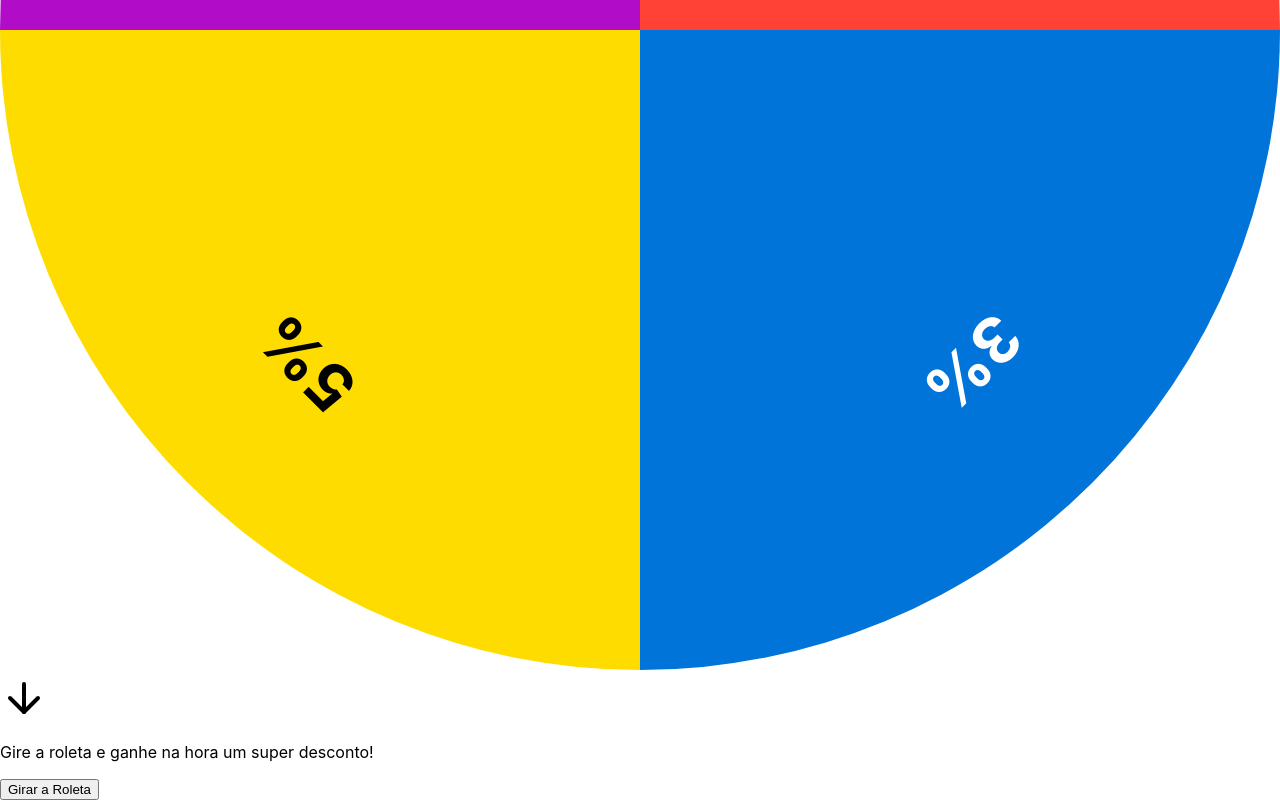
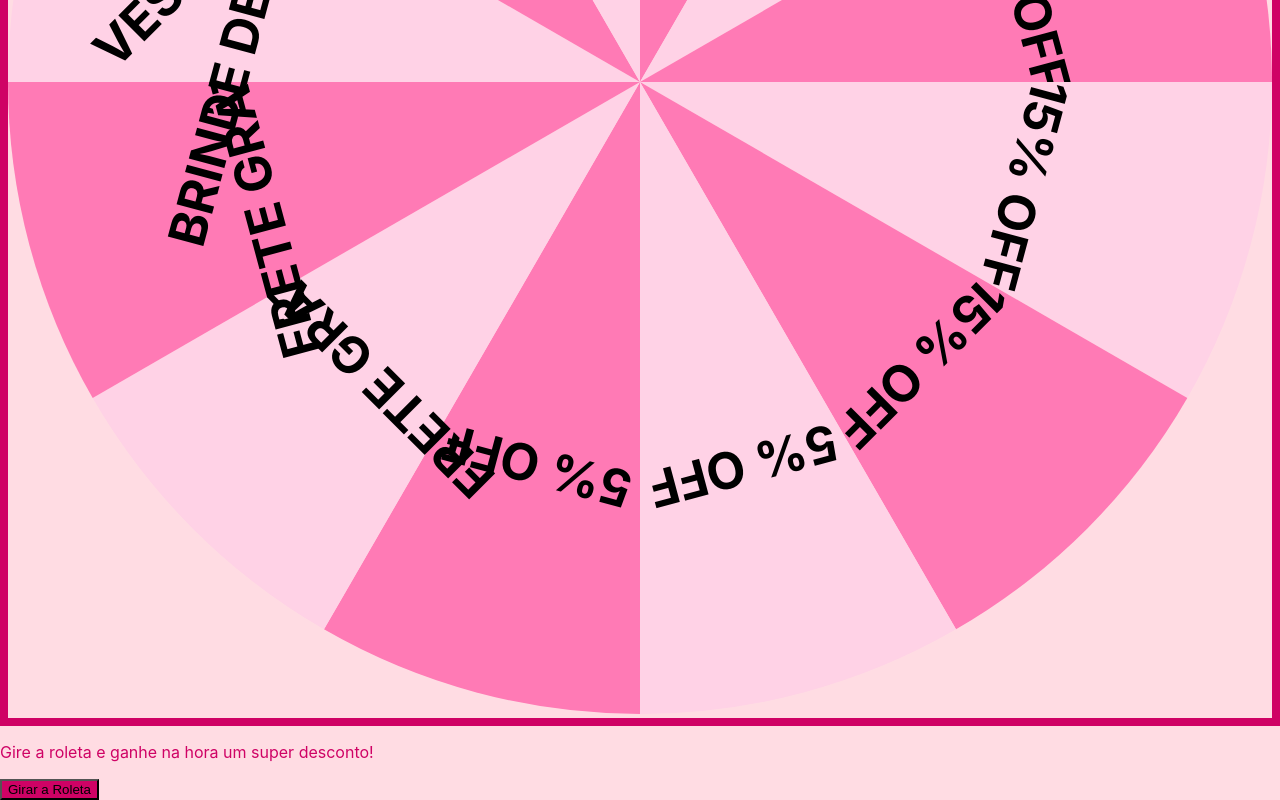
Before and after one commit to puppe1990/roulette-app, a React (Create React App) app: page / in a window 1280 px wide. Shown: the part 692-1492 px from the top of the page. Built offline with nearby package versions, Linux system fonts and the light colour scheme.

Commit message:
update layout

```diff
--- a/public/index.html
+++ b/public/index.html
@@ -24,7 +24,7 @@
       work correctly both with client-side routing and a non-root public URL.
       Learn how to configure a non-root public URL by running `npm run build`.
     -->
-    <title>React App</title>
+    <title>Roleta de Desconto</title>
   </head>
   <body>
     <noscript>You need to enable JavaScript to run this app.</noscript>
--- a/src/App.js
+++ b/src/App.js
@@ -2,10 +2,18 @@ import React, { useState } from 'react';
 import { ArrowDown } from 'lucide-react';
 
 const discounts = [
-  { text: '10%', color: '#FF4136', textColor: 'white', probability: 0.2 },
-  { text: '3%', color: '#0074D9', textColor: 'white', probability: 0.5 },
-  { text: '5%', color: '#FFDC00', textColor: 'black', probability: 0.25 },
-  { text: 'Tente', color: '#B10DC9', textColor: 'white', probability: 0.05 },
+  { text: '30% OFF', probability: 0.01, color: '#ff7ab5', textColor: 'black' },
+  { text: 'TENTE NOVAMENTE', probability: 0.1199, color: '#ffd2e6', textColor: 'black' },
+  { text: '20% OFF', probability: 0.04, color: '#ff7ab5', textColor: 'black' },
+  { text: '15% OFF', probability: 0.14, color: '#ffd2e6', textColor: 'black' },
+  { text: '15% OFF', probability: 0.15, color: '#ff7ab5', textColor: 'black' },
+  { text: '5% OFF', probability: 0.12, color: '#ffd2e6', textColor: 'black' },
+  { text: '5% OFF', probability: 0.10, color: '#ff7ab5', textColor: 'black' },
+  { text: 'FRETE GRÁTIS', probability: 0.045, color: '#ffd2e6', textColor: 'black' },
+  { text: 'FRETE GRÁTIS', probability: 0.065, color: '#ff7ab5', textColor: 'black' },
+  { text: 'BRINDE DE SKIN CARE', probability: 0.05, color: '#ffd2e6', textColor: 'black' },
+  { text: 'VESTIDO DA NOVA COLEÇÃO', probability: 0.0002, color: '#ff7ab5', textColor: 'black' },
+  { text: 'TENTE NOVAMENTE', probability: 0.1599, color: '#ffd2e6', textColor: 'black' },
 ];
 
 const DiscountRoulette = () => {
@@ -36,8 +44,10 @@ const DiscountRoulette = () => {
     // Calculate rotation to land on the selected slice
     const randomSpins = Math.floor(Math.random() * 3) + 3; // Between 3 and 5 spins
     const totalRotation = randomSpins * 360;
-    const finalRotation =
-      totalRotation + selectedIndex * sliceDegree + sliceDegree / 2;
+
+    // Adjust the rotation to align the selected slice under the arrow
+    const targetSliceRotation = selectedIndex * sliceDegree + sliceDegree / 2;
+    const finalRotation = totalRotation + (360 - targetSliceRotation);
 
     setRotation((prev) => prev + finalRotation);
 
@@ -48,18 +58,21 @@ const DiscountRoulette = () => {
   };
 
   return (
-    <div className="flex flex-col items-center justify-center min-h-screen bg-gradient-to-b from-blue-50 to-blue-100 p-4">
-      <h1 className="text-4xl font-bold mb-8 text-blue-800 text-center">
-        Promoção: Roleta de Desconto
+    <div className="flex flex-col items-center justify-center min-h-screen" style={{ backgroundColor: '#ffdce3' }}>
+      <h1 className="text-4xl font-bold mb-8 text-center" style={{ color: '#cf0265' }}>
+        Roleta da Sorte Purchase Store - Dia do Cliente
       </h1>
       <div className="relative w-80 h-80 mb-8">
+        {/* Position the arrow above the wheel */}
+        <div className="absolute top-0 left-1/2 transform -translate-x-1/2 z-10">
+          <ArrowDown size={48} className="text-black" />
+        </div>
         <div
           className="w-full h-full rounded-full overflow-hidden shadow-lg"
           style={{
-            transition: spinning
-              ? 'transform 3s cubic-bezier(0.33, 1, 0.68, 1)'
-              : 'none',
+            transition: spinning ? 'transform 3s cubic-bezier(0.33, 1, 0.68, 1)' : 'none',
             transform: `rotate(${rotation}deg)`,
+            border: `8px solid #cf0265`,
           }}
         >
           <svg viewBox="0 0 100 100" className="w-full h-full">
@@ -84,8 +97,8 @@ const DiscountRoulette = () => {
               // Calculate text position
               const textAngle = startAngle + sliceDegree / 2;
               const textRadians = ((textAngle - 90) * Math.PI) / 180;
-              const textX = 50 + 35 * Math.cos(textRadians);
-              const textY = 50 + 35 * Math.sin(textRadians);
+              const textX = 50 + 30 * Math.cos(textRadians);
+              const textY = 50 + 30 * Math.sin(textRadians);
 
               return (
                 <g key={index}>
@@ -98,56 +111,42 @@ const DiscountRoulette = () => {
                     y={textY}
                     textAnchor="middle"
                     fill={textColor}
-                    fontSize="5"
+                    fontSize="4"
                     fontWeight="bold"
                     transform={`rotate(${textAngle}, ${textX}, ${textY})`}
                   >
                     {text}
                   </text>
-                  {text === 'Tente' && (
-                    <text
-                      x={textX}
-                      y={textY + 5}
-                      textAnchor="middle"
-                      fill={textColor}
-                      fontSize="5"
-                      fontWeight="bold"
-                      transform={`rotate(${textAngle}, ${textX}, ${
-                        textY + 5
-                      })`}
-                    >
-                      novamente
-                    </text>
-                  )}
                 </g>
               );
             })}
           </svg>
         </div>
-        <div className="absolute top-1/2 left-1/2 transform -translate-x-1/2 -translate-y-full">
-          <ArrowDown size={48} className="text-blue-800" />
-        </div>
       </div>
       <div className="text-center mb-8">
-        <p className="text-xl mb-4 text-blue-700">
+        <p className="text-xl mb-4" style={{ color: '#cf0265' }}>
           Gire a roleta e ganhe na hora um super desconto!
         </p>
         <button
           onClick={spinWheel}
           disabled={spinning}
-          className="px-8 py-3 bg-blue-600 text-white text-xl rounded-full hover:bg-blue-700 focus:outline-none focus:ring-4 focus:ring-blue-300 disabled:opacity-50 transition"
+          className="px-8 py-3 text-white text-xl rounded-full focus:outline-none focus:ring-4 disabled:opacity-50 transition"
+          style={{
+            backgroundColor: '#cf0265',
+          }}
         >
           {spinning ? 'Girando...' : 'Girar a Roleta'}
         </button>
       </div>
       {result && (
         <div
-          className="text-2xl font-bold text-center text-blue-800"
+          className="text-2xl font-bold text-center"
           role="alert"
           aria-live="assertive"
+          style={{ color: '#cf0265' }}
         >
-          {result.text !== 'Tente'
-            ? `Parabéns! Você ganhou ${result.text} de desconto!`
+          {result.text !== 'TENTE NOVAMENTE'
+            ? `Parabéns! Você ganhou ${result.text}!`
             : 'Tente novamente.'}
         </div>
       )}
```
Also changed, not shown: public/manifest.json.
